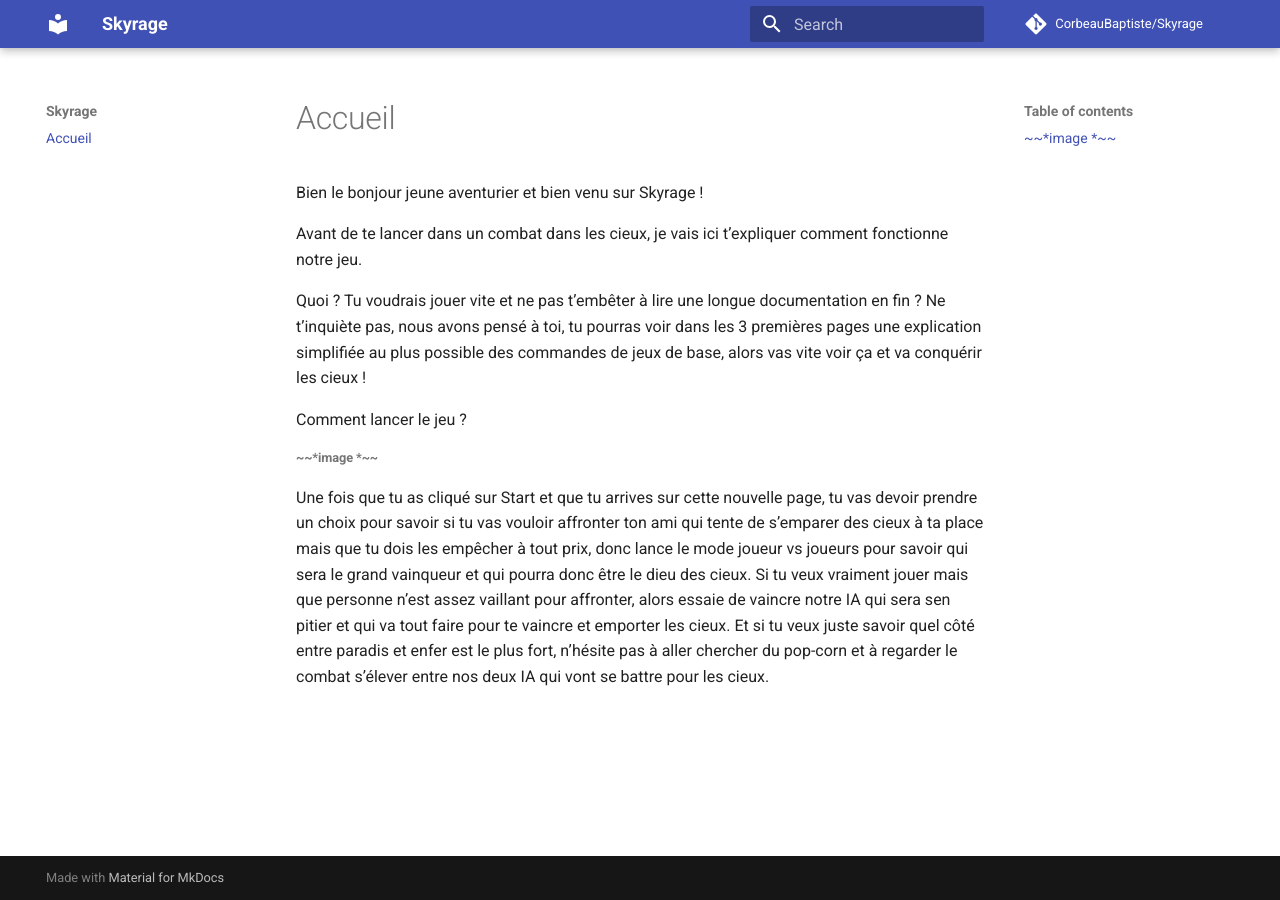
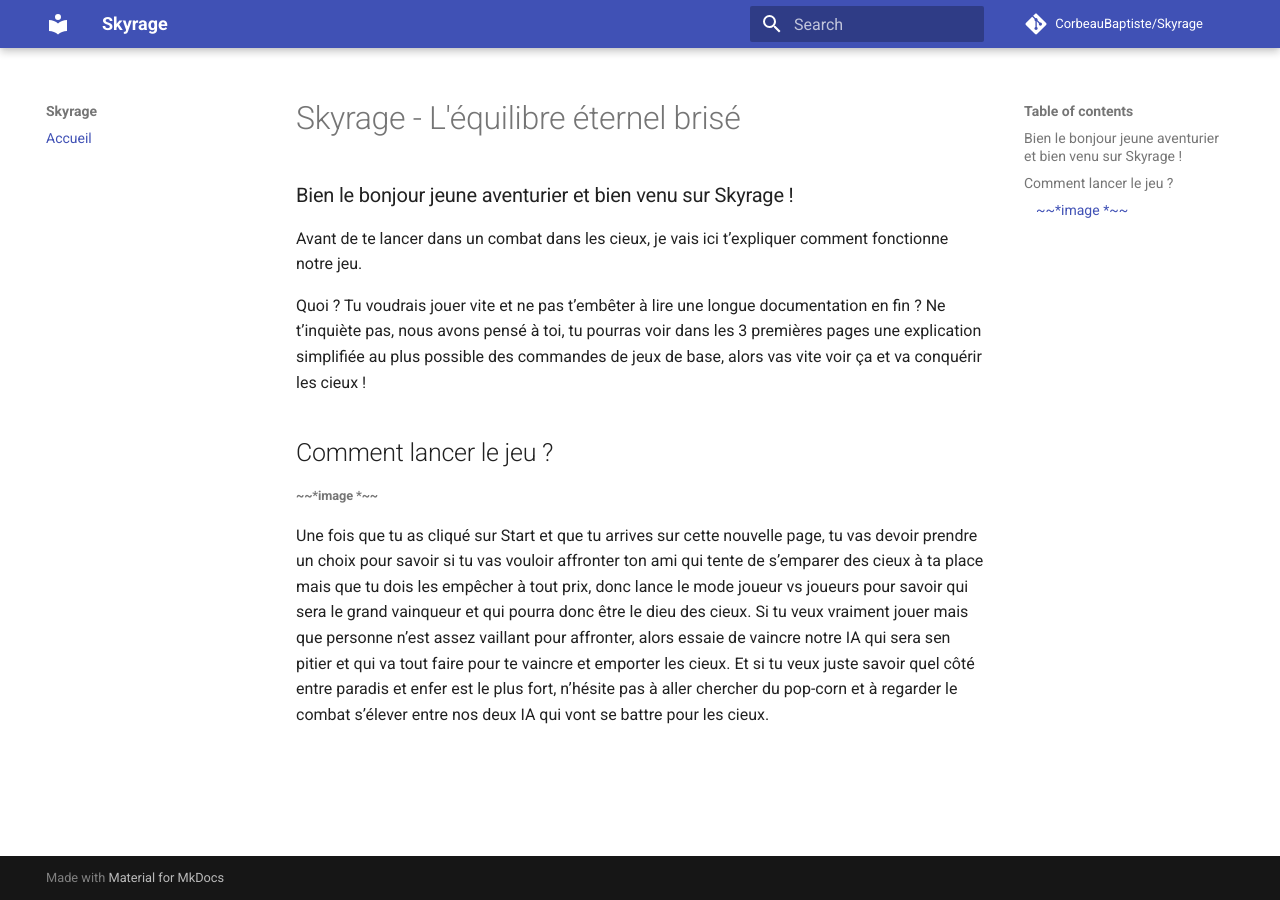
Before and after one commit to CorbeauBaptiste/Skyrage, an MkDocs documentation site: the page built from docs/index.md, in a window 1280 px wide. Built offline with MkDocs 1.6.1 and Material for MkDocs 9.7.7, drawn with Linux system fonts in a browser that asks for light colours; comment, search, counter and statistics services are not loaded.

Commit message:
Modification du mkdocs.yml(themes, plugins,...)

```diff
--- a/docs/index.md
+++ b/docs/index.md
@@ -1,10 +1,11 @@
-Bien le bonjour jeune aventurier et bien venu sur Skyrage !
+# Skyrage -  L'équilibre éternel brisé
+### Bien le bonjour jeune aventurier et bien venu sur Skyrage !
 
 Avant de te lancer dans un combat dans les cieux, je vais ici t’expliquer comment fonctionne notre jeu.
 
 Quoi ? Tu voudrais jouer vite et ne pas t’embêter à lire une longue documentation en fin ? Ne t’inquiète pas, nous avons pensé à toi, tu pourras voir dans les 3 premières pages une explication simplifiée au plus possible des commandes de jeux de base, alors vas vite voir ça et va conquérir les cieux !
 
-Comment lancer le jeu ?
+## Comment lancer le jeu ?
 
 ###### ~~***image** *~~
 
--- a/mkdocs.yml
+++ b/mkdocs.yml
@@ -7,3 +7,17 @@
 
 theme:
   name: material
+
+plugins:
+  # Extensions pour le thème Material
+  - search
+
+  # Extensions pour le Markdown
+  - mkdocs_pymdownx_material_extras
+
+  # Extension pour exporter le site en PDF
+  - exporter
+
+  # Minification du code HTML, CSS et JavaScript
+  - minify:
+      minify_html: true
```
